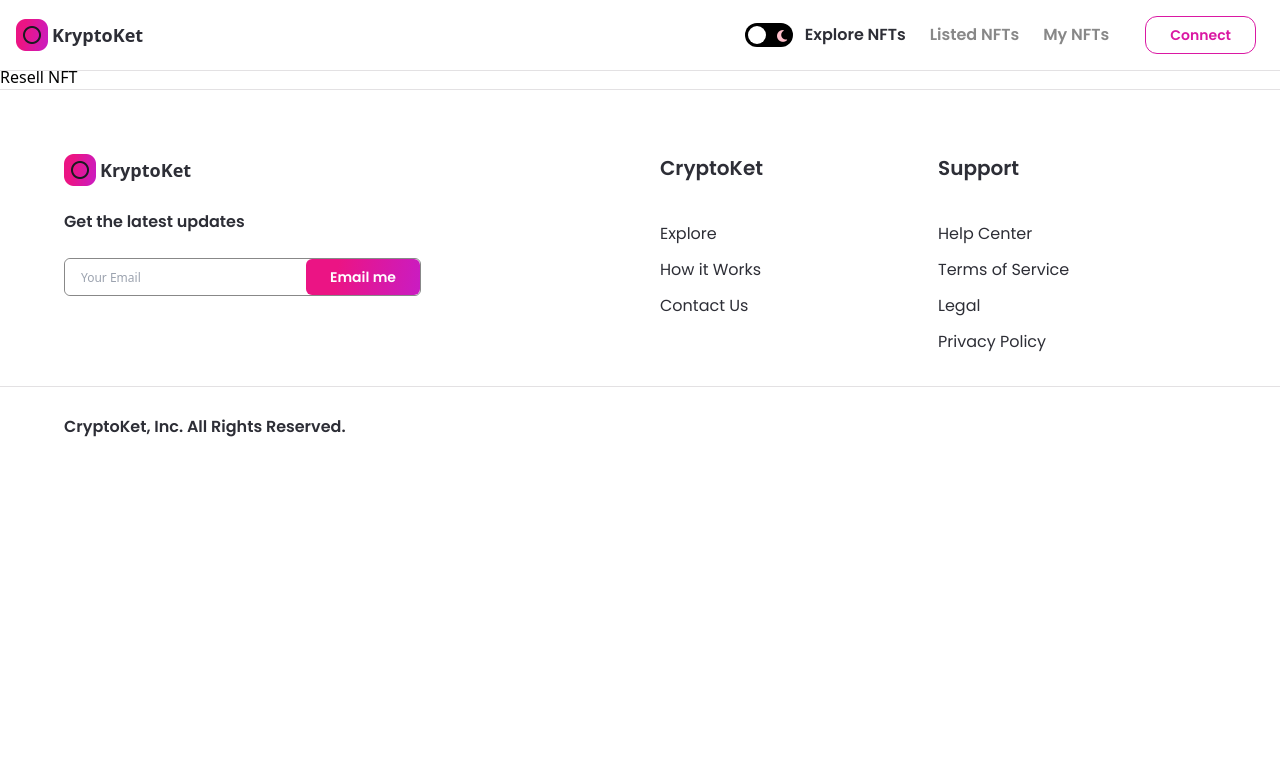
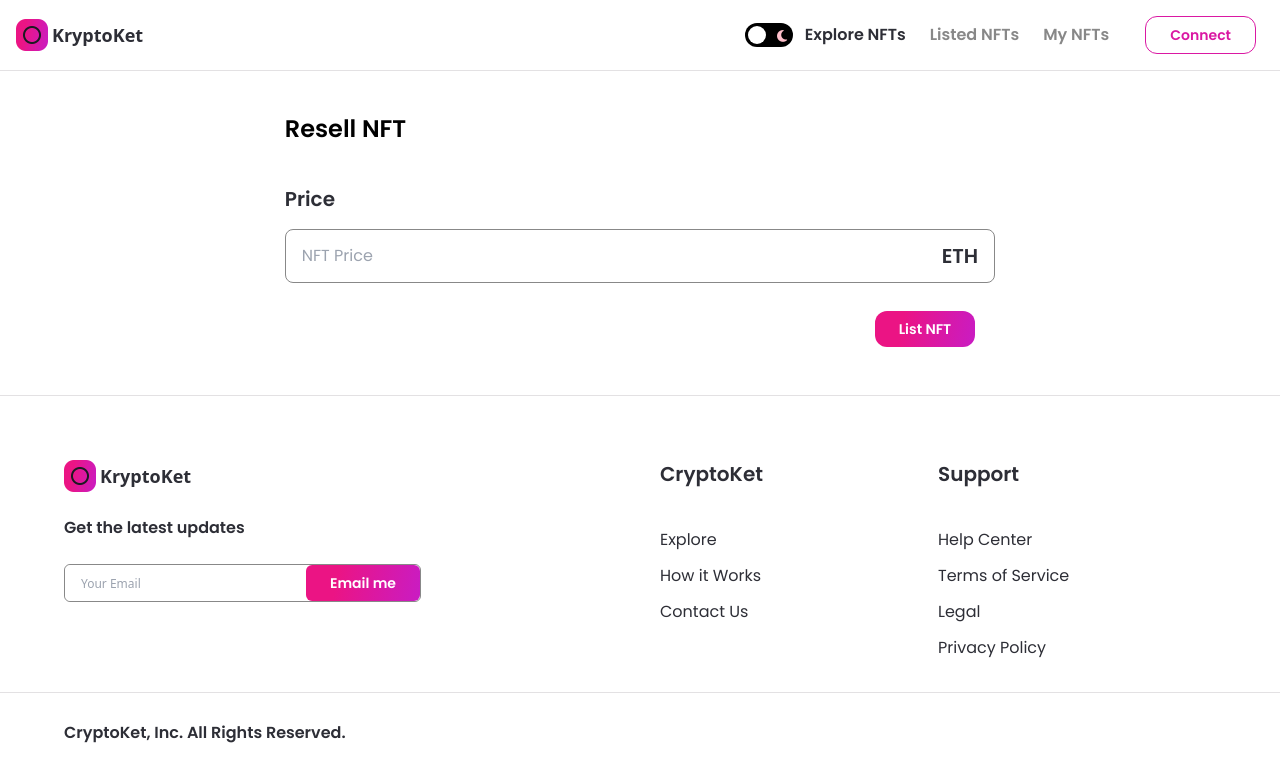
Before and after one commit to anyars-encarta/nft_marketplace, a Next.js app: page /resell-nft in a window 1280 px wide. Shown: the top 782 px of the page. Built offline with nearby package versions, Linux system fonts and the light colour scheme.

Commit message:
Implement resell NFT

```diff
--- a/app/my-nfts/page.jsx
+++ b/app/my-nfts/page.jsx
@@ -83,6 +83,7 @@ const page = () => {
                   owner: `0x${makeId(3)}...${makeId(4)}`,
                   description: "Cool NFT on Sale",
                 }}
+                onProfilePage
               />
             ))}
           </div>
--- a/app/nft-details/page.jsx
+++ b/app/nft-details/page.jsx
@@ -5,7 +5,7 @@ import Image from "next/image";
 import { redirect, useSearchParams } from "next/navigation";
 import { NFTContext } from "@/context/NFTContext";
 import { NFTCard, Loader, Button, Modal, PaymentBodyCmp } from "@/components";
-import { makeId, shortenAddress } from "@/utils";
+import { shortenAddress } from "@/utils";
 import images from "@/assets";
 
 const page = () => {
@@ -106,12 +106,35 @@ const page = () => {
             <p className="font-poppins dark:text-white text-nft-black-1 text-base  font-normal border border-gray p-2">
               You cannot buy your own NFT
             </p>
+          ) : currentAccount === nft.owner.toLowerCase() ? (
+            <Button
+              btnName="List on marketPlace"
+              classStyles="nft-gradient text-white mr-5 sm:mr-0 sm:mb-5 rounded-xl"
+              handleClick={() =>
+                redirect(
+                  `/resell-nft?tokenId=${nft.tokenId}&tokenURI=${nft.tokenURI}`
+                )
+              }
+            />
           ) : (
-            <Button
-              handleClick={() => setPaymentModal(true)}
-              btnName={`Buy for ${nft.price} ${nftCurrency}`}
-              classStyles="nft-gradient text-white mr-5 sm:mr-0 rounded-xl"
-            />
+            <>
+              <Button
+                handleClick={() => setPaymentModal(true)}
+                btnName={`Buy for ${nft.price} ${nftCurrency}`}
+                classStyles="nft-gradient text-white mr-5 sm:mr-0 sm:mb-5 rounded-xl"
+              />
+
+              <Button
+                btnName="List on MarketPlace"
+                classStyles="nft-gradient text-white mr-5 sm:mr-0 sm:mb-5 rounded-xl"
+                handleClick={() =>
+                  redirect(
+                    // `/resell-nft?tokenId=${nft.tokenId}&tokenURI=${nft.tokenURI}`
+                    `/resell-nft?tokenId=bafkreia6drne2cni3lamb3zlk3a3nrvrryopmqg2fd5lixkt2e5uul5piu&tokenURI=https://ipfs.io/ipfs/bafkreia6drne2cni3lamb3zlk3a3nrvrryopmqg2fd5lixkt2e5uul5piu`
+                  )
+                }
+              />
+            </>
           )}
         </div>
       </div>
--- a/app/resell-nft/page.jsx
+++ b/app/resell-nft/page.jsx
@@ -1,8 +1,82 @@
-import React from 'react'
+"use client";
+
+import { useState, useEffect, useContext } from "react";
+import { redirect, useSearchParams } from "next/navigation";
+import { NFTContext } from "@/context/NFTContext";
+import { Loader, Button, Input } from "@/components";
+import axios from "axios";
+import Image from "next/image";
 
 const page = () => {
+  const { createSale } = useContext(NFTContext);
+  const [nft, setNft] = useState([]);
+  const [isLoading, setIsLoading] = useState(false);
+  const [price, setPrice] = useState('');
+  const [image, setImage] = useState('');
+
+  const searchParams = useSearchParams();
+
+  useEffect(() => {
+    const params = Object.fromEntries(searchParams.entries());
+    setNft(params);
+  }, [searchParams]);
+
+  useEffect(() => {
+    if (nft.tokenURI) fetchNFT();
+    setIsLoading(false);
+  }, [nft.tokenURI]);
+
+  const fetchNFT = async () => {
+    const data = await axios.get(nft.tokenURI);
+    console.log("The data: ", data);
+
+    setPrice(data.price);
+    setImage(nft.tokenURI);
+  };
+
+  const inputClasses =
+    "dark:bg-nft-black-1 bg-white border dark:border-nft-black-1 border-nft-gray-2 rounded-lg w-full outline-none font-poppins dark:text-white text-nft-gray-2 text-base mt-4 px-4 py-3";
+
+    const resell = async () => {
+      await createSale(nft.tokenURI, price, true, nft.tokenId);
+      redirect('/');
+    };
+
+  if (isLoading) {
+    return (
+      <div className="flexStart min-h-screen">
+        <Loader />
+      </div>
+    );
+  };
+
   return (
-    <div>Resell NFT</div>
+    <div className='flex justify-center sm:px-4 p-12'>
+      <div className='w-3/5 md:w-full'>
+        <h1 className='font-poppins dark:text-white text-nft-black font-semibold text-2xl'>
+          Resell NFT
+        </h1>
+
+        <Input
+          inputType='number'
+          title='Price'
+          placeholder='NFT Price'
+          handleChange={(e) => e.target.value}
+          className={inputClasses}
+        />
+
+        {image && <Image src={image} className='rounded mt-4' width={350} height={400} alt='nft image' />}
+
+        <div className='mt-7 w-full flex justify-end'>
+          <Button
+            btnName='List NFT'
+            btnType='primary'
+            classStyles='nft-gradient text-white mr-5 sm:mr-0 sm:mb-5 rounded-xl'
+            handleClick={resell}
+          />
+        </div>
+      </div>
+    </div>
   )
 }
 
--- a/components/NFTCard.jsx
+++ b/components/NFTCard.jsx
@@ -6,7 +6,7 @@ import images from "../assets";
 import { NFTContext } from "@/context/NFTContext";
 import { shortenAddress } from "@/utils";
 
-const NFTCard = ({ nft }) => {
+const NFTCard = ({ nft, onProfilePage }) => {
   const { nftCurrency } = useContext(NFTContext);
 
   return (
@@ -31,7 +31,7 @@ const NFTCard = ({ nft }) => {
               {nft.price} <span className="normal">{nftCurrency}</span>
             </p>
             <p className="font-poppins dark:text-white text-nft-black-1 font-semibold text-xs minlg:text-lg">
-              {nft.seller.length > 10 ? shortenAddress(nft.seller) : nft.seller}
+              {shortenAddress(onProfilePage ? nft.owner : nft.seller)}
             </p>
           </div>
         </div>
--- a/context/NFTContext.js
+++ b/context/NFTContext.js
@@ -11,7 +11,8 @@ import { multiaddr } from "@multiformats/multiaddr";
 
 import { MarketAddress, MarketAddressABI } from "../constants/constants";
 
-const fetchContract = (signerOrProvider) => new ethers.Contract(MarketAddress, MarketAddressABI, signerOrProvider);
+const fetchContract = (signerOrProvider) =>
+  new ethers.Contract(MarketAddress, MarketAddressABI, signerOrProvider);
 
 export const NFTContext = React.createContext();
 
@@ -84,7 +85,7 @@ export const NFTProvider = ({ children }) => {
       },
     });
 
-    const data = JSON.stringify({name, description, image: fileUrl});
+    const data = JSON.stringify({ name, description, image: fileUrl });
 
     try {
       const fs = unixfs(helia);
@@ -96,7 +97,6 @@ export const NFTProvider = ({ children }) => {
       await createSale(url, price);
 
       redirect("/");
-
     } catch (e) {
       console.error("Error creating NFT: ", e);
     }
@@ -108,25 +108,34 @@ export const NFTProvider = ({ children }) => {
     const provider = new ethers.providers.Web3Provider(connection);
     const signer = provider.getSigner();
 
-    const price = ethers.utils.parseUnits(formInputPrice, 'ether');
+    const price = ethers.utils.parseUnits(formInputPrice, "ether");
     const contract = fetchContract(signer);
     const listingPrice = await contract.getListingPrice();
 
-    const transaction = await contract.createToken(url, price, { value: listingPrice.toString() });
-
+    const transaction = !isReselling
+      ? await contract.createToken(url, price, {
+          value: listingPrice.toString(),
+        })
+      : await contract.resellToken(id, price, { value: listingPrice.toString() });
     await transaction.wait();
   };
 
-  const fetchNFTS = async() => {
+  const fetchNFTS = async () => {
     const provider = new ethers.providers.JsonRpcProvider();
     const contract = fetchContract(provider);
 
     const data = await contract.fetchMarketItems();
 
-    const items = await Promise.all(data.map(async ({ tokenId, seller, owner, price: unformattedPrice}) => {
+    const items = await Promise.all(
+      data.map(async ({ tokenId, seller, owner, price: unformattedPrice }) => {
         const tokenURI = await contract.tokenURI(tokenId);
-      const { data: { image, name, description }} = await axios.get(tokenURI);
-      const price = ethers.utils.formatUnits(unformattedPrice.toString(), "ether");
+        const {
+          data: { image, name, description },
+        } = await axios.get(tokenURI);
+        const price = ethers.utils.formatUnits(
+          unformattedPrice.toString(),
+          "ether"
+        );
         return {
           price,
           tokenId: tokenId.toNumber(),
@@ -135,9 +144,10 @@ export const NFTProvider = ({ children }) => {
           image,
           name,
           description,
-        tokenURI
+          tokenURI,
         };
-    }));
+      })
+    );
 
     return items;
   };
@@ -150,12 +160,21 @@ export const NFTProvider = ({ children }) => {
 
     const contract = fetchContract(signer);
 
-    const data = type === 'fetchItemsListed' ? await contract.fetchItemsListed() : await contract.fetchMyNFTs();
+    const data =
+      type === "fetchItemsListed"
+        ? await contract.fetchItemsListed()
+        : await contract.fetchMyNFTs();
 
-    const items = await Promise.all(data.map(async ({ tokenId, seller, owner, price: unformattedPrice}) => {
+    const items = await Promise.all(
+      data.map(async ({ tokenId, seller, owner, price: unformattedPrice }) => {
         const tokenURI = await contract.tokenURI(tokenId);
-      const { data: { image, name, description }} = await axios.get(tokenURI);
-      const price = ethers.utils.formatUnits(unformattedPrice.toString(), "ether");
+        const {
+          data: { image, name, description },
+        } = await axios.get(tokenURI);
+        const price = ethers.utils.formatUnits(
+          unformattedPrice.toString(),
+          "ether"
+        );
         return {
           price,
           tokenId: tokenId.toNumber(),
@@ -164,9 +183,10 @@ export const NFTProvider = ({ children }) => {
           image,
           name,
           description,
-        tokenURI
+          tokenURI,
         };
-    }));
+      })
+    );
 
     return items;
   };
@@ -179,9 +199,11 @@ export const NFTProvider = ({ children }) => {
 
     const contract = fetchContract(signer);
 
-    const price = ethers.utils.parseUnits(nft.price.toString(), 'ether');
+    const price = ethers.utils.parseUnits(nft.price.toString(), "ether");
 
-    const transaction = await contract.createMarketSale(nft.tokenId, { value: price });
+    const transaction = await contract.createMarketSale(nft.tokenId, {
+      value: price,
+    });
 
     await transaction.wait();
   };
@@ -196,7 +218,8 @@ export const NFTProvider = ({ children }) => {
         createNFT,
         fetchNFTS,
         fetchMyNFTsOrListedMFTs,
-        buyNFT
+        buyNFT,
+        createSale,
       }}
     >
       {children}
--- a/next.config.mjs
+++ b/next.config.mjs
@@ -2,7 +2,7 @@
 const nextConfig = {
     reactStrictMode: true,
     images: {
-        domains: ["ipfs.infura.io"],
+        domains: ["ipfs.infura.io", "ipfs.io"],
     },
 };
 
```
Lines whose indentation alone changed are shown as unchanged.
